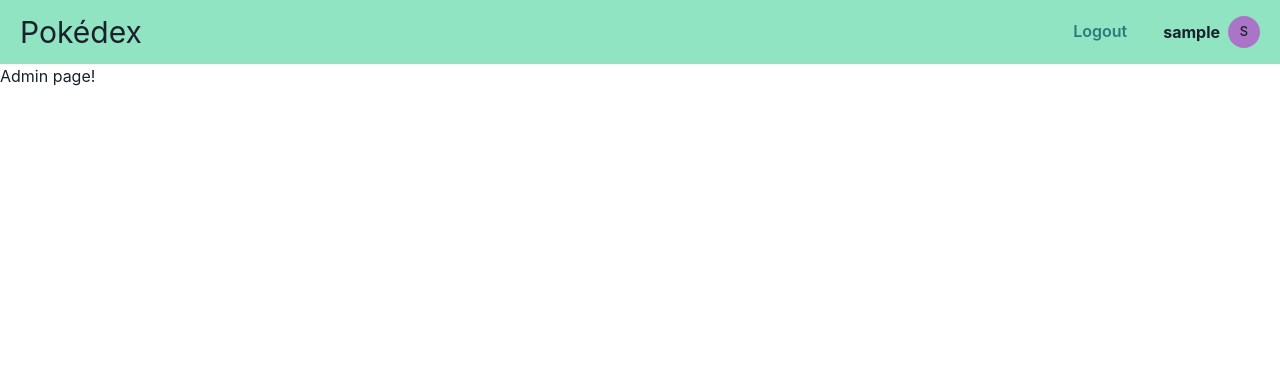
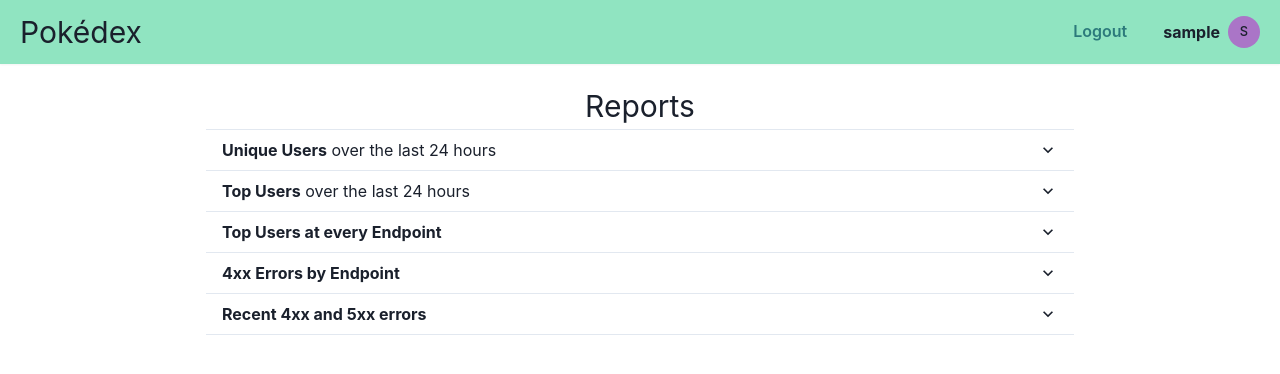
Before and after one commit to sallyklpoon/pokedex, a React (Create React App) app: page /admin in a window 1280 px wide. Shown: the top 374 px of the page. Built offline with nearby package versions, Linux system fonts and the light colour scheme; no server answers; sample sign-in values are in the browser's storage.

Commit message:
Add Admin Page, completing first three reports

```diff
--- /dev/null
+++ b/src/components/admin/TopUsersOverallReport.jsx
@@ -0,0 +1,46 @@
+import React from 'react';
+import {
+    Table,
+    Thead,
+    Tbody,
+    Tfoot,
+    Tr,
+    Th,
+    Td,
+    TableCaption,
+    TableContainer,
+    Center
+} from '@chakra-ui/react'
+
+
+const TopUsersOverallReport = ({ userData }) => {
+    return (
+        <Center>
+            <TableContainer>
+                <Table variant='simple' maxW='md'>
+                    <TableCaption>Top Users visiting the site over the past 24 hours</TableCaption>
+                    <Thead>
+                        <Tr>
+                            <Th>Username</Th>
+                            <Th isNumeric>Request Counts</Th>
+                        </Tr>
+                    </Thead>
+                    <Tbody>
+                        {
+                            userData.map(user => {
+                                return (
+                                    <Tr>
+                                        <Td>{user['_id']}</Td>
+                                        <Td isNumeric>{user['count']}</Td>
+                                    </Tr>
+                                )
+                            })
+                        }
+                    </Tbody>
+                </Table>
+            </TableContainer>
+        </Center>
+    )
+};
+
+export default TopUsersOverallReport;
--- /dev/null
+++ b/src/components/admin/UniqueUsersReport.jsx
@@ -0,0 +1,31 @@
+import React from 'react';
+import {
+    Text,
+    UnorderedList,
+    ListItem,
+    Avatar
+} from '@chakra-ui/react';
+import uuid from 'react-uuid';
+
+const UniqueUsersReport = ({ uniqueUsers }) => {
+
+    return (
+        <UnorderedList>
+            {
+                uniqueUsers.map(user => {
+                    return (
+                        <ListItem key={uuid()} mb='3'>
+                            <Avatar name={user} size='xs' mr='3'/>
+                            {user}
+                        </ListItem>
+                    );
+                })
+            }
+            {
+                uniqueUsers.length === 0 && <Text>No valid user data at this time.</Text>
+            }
+        </UnorderedList>
+    )
+}
+
+export default UniqueUsersReport;
--- a/src/pages/AdminPage.jsx
+++ b/src/pages/AdminPage.jsx
@@ -1,11 +1,135 @@
-import React from 'react';
+import React, { useEffect, useState } from 'react';
+import {
+    Accordion,
+    AccordionItem,
+    AccordionButton,
+    AccordionPanel,
+    AccordionIcon,
+    Box,
+    Flex,
+    Text,
+    Heading
+} from '@chakra-ui/react';
+import axios from 'axios';
 import Navbar from '../components/layout/Navbar';
+import UniqueUsersReport from '../components/admin/UniqueUsersReport';
+import TopUsersOverallReport from '../components/admin/TopUsersOverallReport';
 
 const AdminPage = () => {
-    return(
+    const [uniqueUsers, setUniqueUsers] = useState([]);
+    const [topUsersOverall, setTopUsersOverall] = useState([]);
+
+    const fetchUniqueUsers = async () => {
+        let res = await axios.get('http://localhost:6001/adminReports/uniqueUsers', {
+            headers: {
+                'auth-token-access': localStorage.getItem('access_token')
+            }
+        });
+        setUniqueUsers(res.data);
+    };
+
+    const fetchTopUsersOverall = async () => {
+        let res = await axios.get('http://localhost:6001/adminReports/topUsers', {
+            headers: {
+                'auth-token-access': localStorage.getItem('access_token')
+            }
+        });
+        setTopUsersOverall(res.data);
+    }
+
+    useEffect(() => {
+      fetchUniqueUsers();
+      fetchTopUsersOverall();
+    }, [])
+
+    return (
         <>
-        <Navbar/>
-        Admin page!
+            <Navbar />
+
+            <Flex direction='column' m='5' alignItems='center'>
+                <Text fontSize='3xl'>Reports</Text>
+
+                <Accordion w='70%'>
+                    <AccordionItem>
+                        <h2>
+                            <AccordionButton>
+                                <Box as="span" flex='1' textAlign='left'>
+                                    <b>Unique Users</b> over the last 24 hours
+                                </Box>
+                                <AccordionIcon />
+                            </AccordionButton>
+                        </h2>
+                        <AccordionPanel pb={4}>
+                            <UniqueUsersReport uniqueUsers={uniqueUsers}/>
+                        </AccordionPanel>
+                    </AccordionItem>
+
+                    <AccordionItem>
+                        <h2>
+                            <AccordionButton>
+                                <Box as="span" flex='1' textAlign='left'>
+                                    <b>Top Users</b> over the last 24 hours
+                                </Box>
+                                <AccordionIcon />
+                            </AccordionButton>
+                        </h2>
+                        <AccordionPanel pb={4}>
+                          <TopUsersOverallReport userData={topUsersOverall}/>
+                        </AccordionPanel>
+                    </AccordionItem>
+
+                    <AccordionItem>
+                        <h2>
+                            <AccordionButton>
+                                <Box as="span" flex='1' textAlign='left'>
+                                    <b>Top Users at every Endpoint</b>
+                                </Box>
+                                <AccordionIcon />
+                            </AccordionButton>
+                        </h2>
+                        <AccordionPanel pb={4}>
+                            Lorem ipsum dolor sit amet, consectetur adipiscing elit, sed do eiusmod
+                            tempor incididunt ut labore et dolore magna aliqua. Ut enim ad minim
+                            veniam, quis nostrud exercitation ullamco laboris nisi ut aliquip ex ea
+                            commodo consequat.
+                        </AccordionPanel>
+                    </AccordionItem>
+
+                    <AccordionItem>
+                        <h2>
+                            <AccordionButton>
+                                <Box as="span" flex='1' textAlign='left'>
+                                   <b>4xx Errors by Endpoint</b>
+                                </Box>
+                                <AccordionIcon />
+                            </AccordionButton>
+                        </h2>
+                        <AccordionPanel pb={4}>
+                            Lorem ipsum dolor sit amet, consectetur adipiscing elit, sed do eiusmod
+                            tempor incididunt ut labore et dolore magna aliqua. Ut enim ad minim
+                            veniam, quis nostrud exercitation ullamco laboris nisi ut aliquip ex ea
+                            commodo consequat.
+                        </AccordionPanel>
+                    </AccordionItem>
+
+                    <AccordionItem>
+                        <h2>
+                            <AccordionButton>
+                                <Box as="span" flex='1' textAlign='left'>
+                                   <b>Recent 4xx and 5xx errors</b>
+                                </Box>
+                                <AccordionIcon />
+                            </AccordionButton>
+                        </h2>
+                        <AccordionPanel pb={4}>
+                            Lorem ipsum dolor sit amet, consectetur adipiscing elit, sed do eiusmod
+                            tempor incididunt ut labore et dolore magna aliqua. Ut enim ad minim
+                            veniam, quis nostrud exercitation ullamco laboris nisi ut aliquip ex ea
+                            commodo consequat.
+                        </AccordionPanel>
+                    </AccordionItem>
+                </Accordion>
+            </Flex>
         </>
     );
 };
--- a/src/pages/SearchPage.jsx
+++ b/src/pages/SearchPage.jsx
@@ -53,7 +53,11 @@
     const fetchData = async () => {
         let storedData = localStorage.getItem('pokemons');
         if (!storedData) {
-            axiosJWT.get('http://localhost:6001/pokemons')
+            axiosJWT.get('http://localhost:6001/pokemons', {
+                headers: {
+                    'auth-token-access': localStorage.getItem('access_token')
+                }
+            })
                 .then((res) => {
                     localStorage.setItem('pokemons', JSON.stringify(res.data));
                     storedData = JSON.parse(localStorage.getItem('pokemons'));
```
Also changed, not shown: src/components/admin/TopUsersByEndpointReport.jsx (added).
